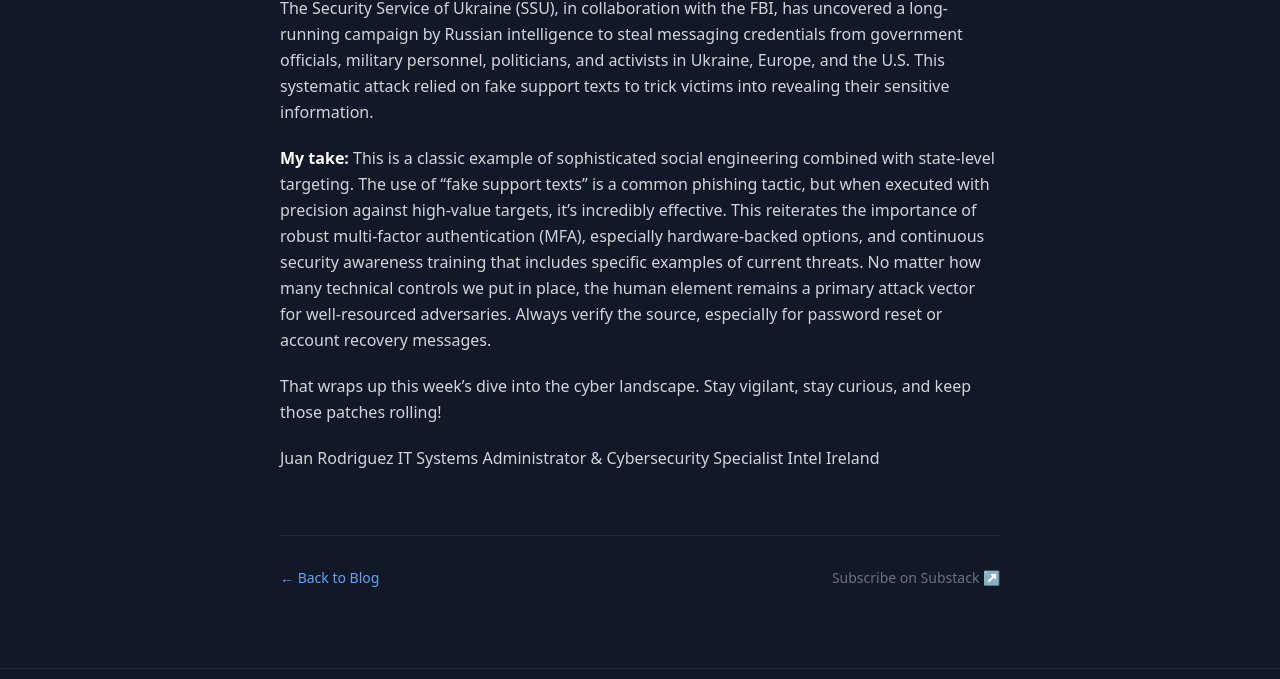
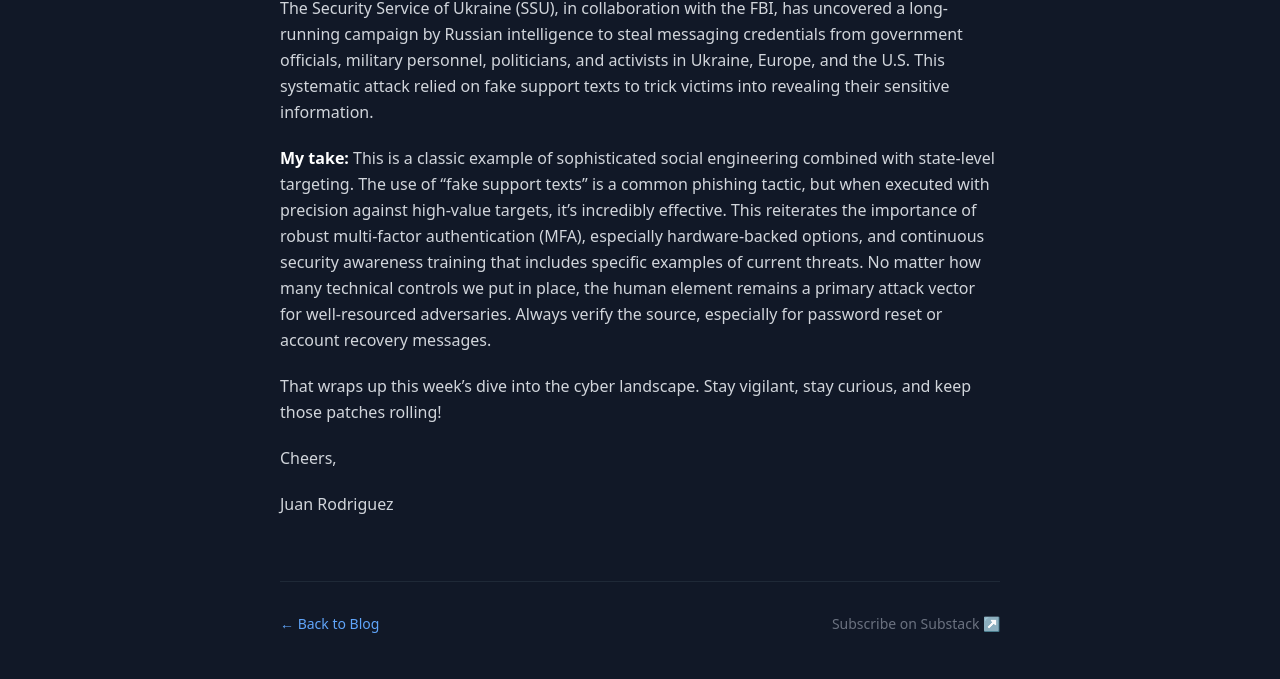
Before and after one commit to juandresrodca/cv-juan, an Astro site: page /cv-juan/blog/2026-06-29-weekly-cyber-news in a window 1280 px wide. Shown: the part 3015-3694 px from the top of the page. Built offline with nearby package versions, Linux system fonts and the light colour scheme; Astro itself is replaced by a stand-in of ours.

Commit message:
feat(blog): add weekly cyber news post 2026-06-29

```diff
--- a/src/content/blog/2026-06-29-weekly-cyber-news.md
+++ b/src/content/blog/2026-06-29-weekly-cyber-news.md
@@ -46,6 +46,6 @@ The Security Service of Ukraine (SSU), in collaboration with the FBI, has uncove
 
 That wraps up this week's dive into the cyber landscape. Stay vigilant, stay curious, and keep those patches rolling!
 
+Cheers,
+
 Juan Rodriguez
-IT Systems Administrator & Cybersecurity Specialist
-Intel Ireland
```
